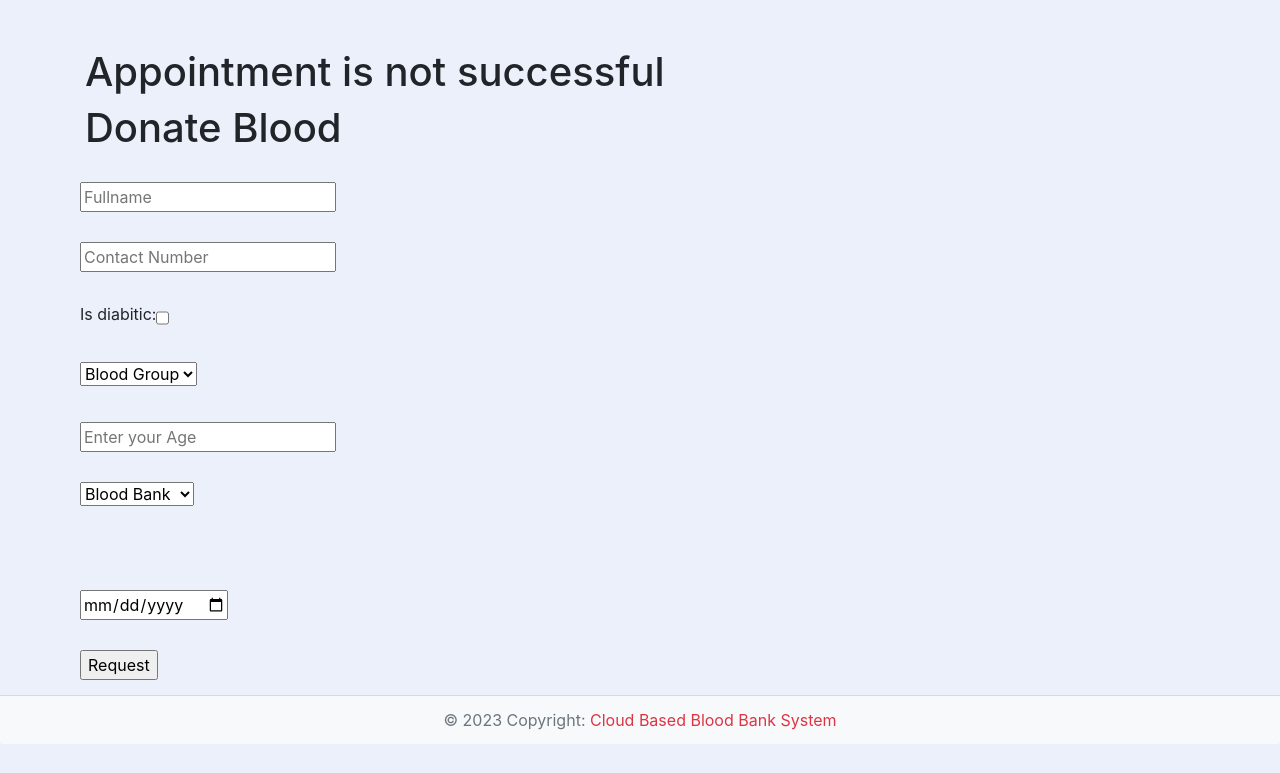
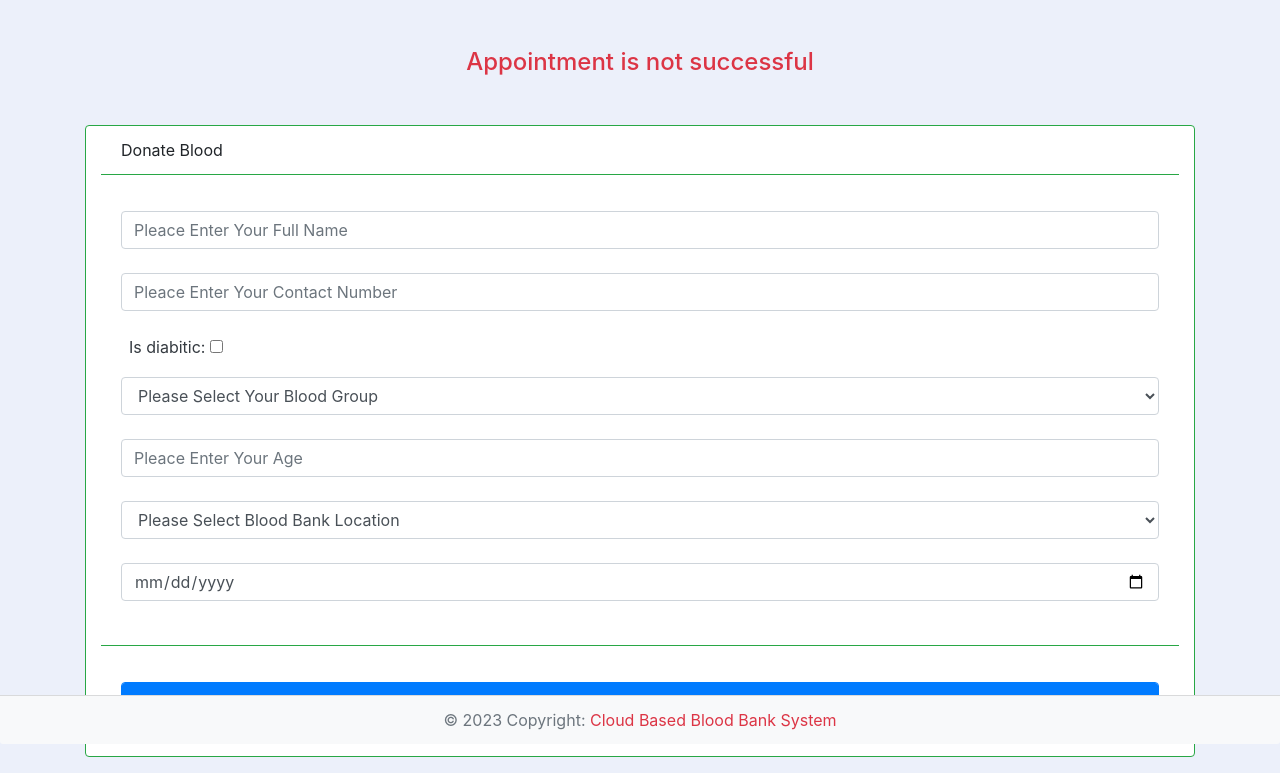
Before and after one commit to anilprajapati22/CovidPlazmaBank, a Django app: page /Donner in a window 1280 px wide. Shown: the part 56-829 px from the top of the page. Before the commit the page ends 786 px from the top, so only its background shows below. Run offline with Django 3.2, Linux system fonts and the light colour scheme; data comes from the database, SQL or seed files in the repository; both versions use the stored data as it was after the commit; some libraries are stand-ins or nearby versions.

Commit message:
UI_changes

```diff
--- a/templates/Donner.html
+++ b/templates/Donner.html
@@ -2,116 +2,51 @@
 
 {% block content %}
 
-
-
-<!--Donner  	-->
-<div class="container py-5">
+<div class="container mt-5">
 	{%if errormessage %}
-	<h1>{{errormessage}}</h1>
-	{%endif%}
-	<form method="POST">
+	<h4 class="text-danger text-center ">{{errormessage}}</h4>
+	{%endif%}<form method="POST">
 		{% csrf_token %}
-			<div class="loginfrm">
-			<div class="logname">
-				<h1>Donate Blood</h1>
+<div class="card border-success mb-3 col-12 mt-5">
+	<div class="card-header bg-transparent border-success">Donate Blood</div>
+	<div class="card-body text-dark">
 		{%if Emess%}
 		<div class="row">
 			<p> {{Emess}}</p>
 		</div>
 		{%endif%}
-			</div>
-			<div class="row">
-				<tr>
-					<td>
-						<input type="text" placeholder="Fullname" name="fullname" maxlength="100" required id="id_fullname">
-					</td>
-				</tr>
-				</div>
-								<input type="hidden" value="{{request.user.id}}" name="Did" required id="id_Did">
-				<div class="row">
-				<tr>
-					<td>
-						<input type="number" placeholder="Contact Number" name="phone_no" required id="id_phone_no">
-					</td>
-				</tr>
-				</div>
-				<div class="row">
-					<tr>
-					<th>
-						<label for="id_is_diabitic">Is diabitic:</label>
-						<input type="checkbox" name="is_diabitic" id="id_is_diabitic">
-					</td>
-					</tr>
-				</div>
-				<div class="row">
-				<tr>
-					<td>
-						<select name="BloodGrp" required id="id_BloodGrp">
-							<option value="" selected>Blood Group</option>
+		<input type="text" class="form-control mt-3 mb-4" placeholder="Pleace Enter Your Full Name" name="fullname" maxlength="50" required id="id_fullname">
+		<input type="hidden"  class="form-control mt-3 mb-4" value="{{request.user.id}}" name="Did" required id="id_Did">
 
+		<input type="number"  class="form-control mt-3 mb-4" placeholder="Pleace Enter Your Contact Number" pattern="\d{10}" name="phone_no" maxlength="10" required id="id_phone_no">
+		<label for="id_is_diabitic"  class=" ml-2 ">Is diabitic:</label>
+		<input type="checkbox"   name="is_diabitic" id="id_is_diabitic" class="mt-1 mb-4">
+		<select name="BloodGrp"  class="form-control" required id="id_BloodGrp">
+			<option value="" selected>Please Select Your Blood Group</option>
 			<option value="A+">A+</option>
-
 			<option value="A-">A-</option>
-
 			<option value="B+">B+</option>
-
 			<option value="B-">B-</option>
-
 			<option value="O+">O+</option>
-
 			<option value="O-">O-</option>
-
 			<option value="AB+">AB+</option>
-
 			<option value="AB-">AB-</option>
-
 		</select>
 
-					</td>
-				</tr>
-				</div>
-				<div class="row">
-				<tr>
-					<td>
-						<input type="number" placeholder="Enter your Age" name="Age" required id="id_Age">
-					</td>
-				</tr>
-				</div>
-				<div class="row">
-				<tr>
-					<th>
-
-					</th>
-					<td>
-						<select name="Bid" required id="id_Bid">
-							<option value="" selected>Blood Bank</option>
+		<input type="number"  class="form-control mt-4 mb-4" placeholder="Pleace Enter Your Age" name="Age" required id="id_Age">
+		<select name="Bid"  class="form-control" required id="id_Bid">
+			<option value="" selected>Please Select Blood Bank Location</option>
 		{% for i in Blist %}
 			<option value={{i.0}}>{{i.1}}</option>
 		{% endfor %}
 		</select>
-					</td>
-				</tr>
-				</div>
-				<br/><br/>
-
-				<div class="row">
-				<tr>
-					<td>
-						<input type="date" placeholder="date" name="donnate_date" required id="id_donnate_date">
-					</td>
-				</tr>
-				</div>
+		<input type="date"  class="form-control mt-4 mb-4" placeholder="date" name="donnate_date" required id="id_donnate_date">
 		<input type="hidden"  name="Secret" value="{{SecVal}}">
 
 
-
-				<div class="row">
-					<input type="submit" name="login" value="Request">
 	</div>
+	<div class="card-footer bg-transparent border-success">	<input type="submit"class="form-control mt-4 mb-4 btn btn-primary" name="login" value="Request"></div>
   </div>
-	</form>
 
 </div>
-
-
 {% endblock %}
--- a/templates/base.html
+++ b/templates/base.html
@@ -109,9 +109,6 @@
     box-shadow: rgb(0 0 0 / 10%) 0px 10px 15px -3px, rgb(0 0 0 / 5%) 0px 4px 6px -2px;
 }
 
-.card-body {
-    box-shadow: rgb(0 0 0 / 45%) 0px 25px 20px -20px;
-}
 
 .form-label {
     font-size: 17px;
@@ -130,13 +127,7 @@ body {
 	padding:10px;
 }
 
-.forgott
-{
-	font-size:20px;
-	color:#fff;
-	text-decoration:none;
-	float:right;
-}
+
 
 </style>
 
```
Also changed, not shown: certi/demo13.html (added, +67 -0 lines), templates/BankAdmin.html (+10 -7 lines), templates/registration/register.html (+61 -30 lines), db.sqlite3. Lines whose indentation alone changed are shown as unchanged.
